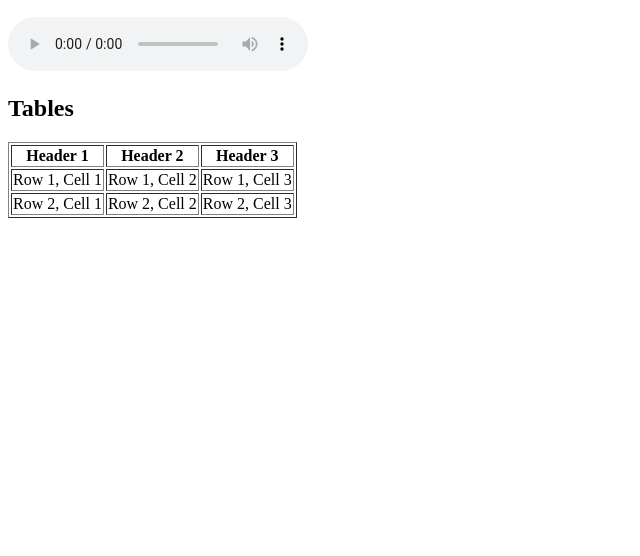
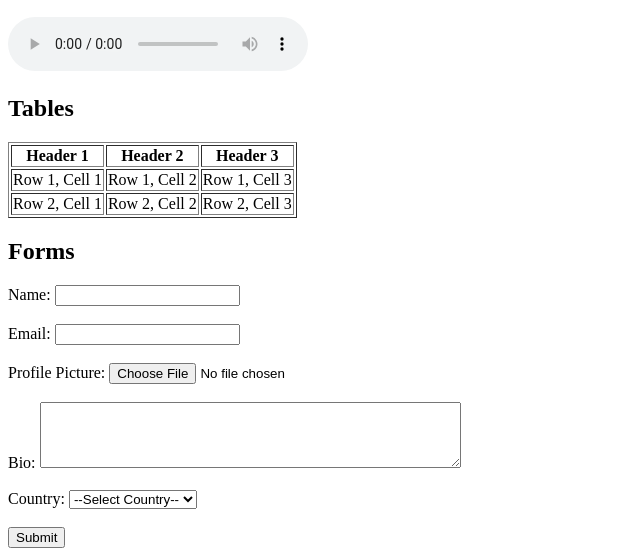
Before and after one commit to bece21-mkenani/july-2025-cohort-week-2-session-3, a plain HTML site: page index.html in a window 1280 px wide. Shown: the part 1027-1583 px from the top of the page, without its empty margins (0-640 px from the left). Before the commit the page ends 1253 px from the top, so only its background shows below. Drawn offline with Linux system fonts and the light colour scheme.

Commit message:
Update index.html

```diff
--- a/index.html
+++ b/index.html
@@ -68,5 +68,29 @@
                     </tr>
                 </tbody>
             </table>
+            <h2>Forms</h2>
+            <form action="location" method="how" enctype="multipart/form-data">
+                <label for="name">Name:</label>
+                <input type="text" name="name" id="name">
+                <br><br>
+                <label for="email">Email:</label>
+                <input type="email" name="email" id="email">
+                <br><br>
+                <label for="profile">Profile Picture:</label>
+                <input type="file" name="profile" id="profile">
+                <br><br>
+                <label for="bio">Bio:</label>
+                <textarea name="bio" id="bio" rows="4" cols="50"></textarea>
+                <br><br>
+                <label for="country">Country:</label>
+                <select name="country" id="country">
+                    <option value="">--Select Country--</option>
+                    <option value="usa">USA</option>
+                    <option value="canada">Canada</option>
+                    <option value="uk">UK</option>
+                </select>
+                <br><br>
+                <input type="submit" value="Submit">
+            </form>
         </body>
     </html>
```
